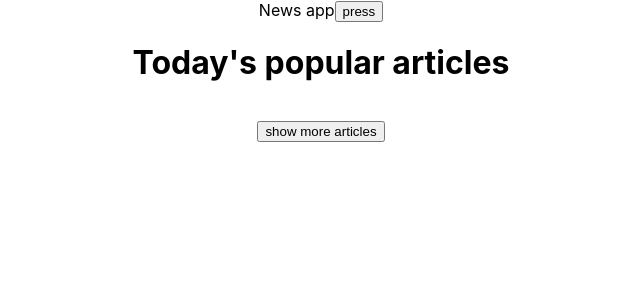
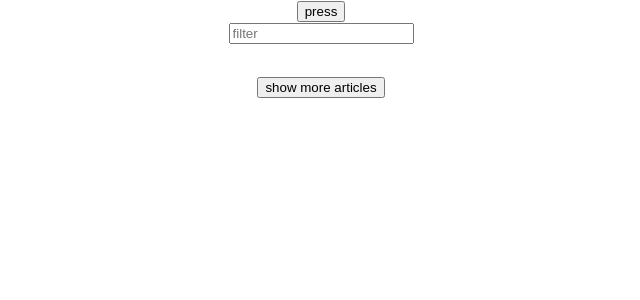
Before and after one commit to colev1/news-finder, a React (Create React App) app: page / in a window 1280 px wide. Shown: the top 300 px of the page, without its empty margins (319-959 px from the left). Built offline with nearby package versions, Linux system fonts and the light colour scheme.

Commit message:
Add new form and nav components

```diff
--- a/src/components/App.js
+++ b/src/components/App.js
@@ -2,6 +2,8 @@ import React, { Component } from 'react';
 import '../styling/App.css';
 import cleanArticles from '../helper';
 import Main from './Main';
+import Form from './Form';
+import Nav from './Nav';
 
 class App extends Component {
   constructor() {
@@ -45,8 +47,8 @@ class App extends Component {
   render() {
     return (
       <div className="App">
-        News app
-          <button onClick={this.fetchNews}> press </button>
+        <Nav fetchNews={this.fetchNews}/>
+        <Form />
         <Main articles={this.state.articles} showMoreArticles={this.showMoreArticles} />
       </div>
     );
--- a/src/components/Form.js
+++ b/src/components/Form.js
@@ -0,0 +1,14 @@
+import React, {Component} from 'react';
+import '../styling/Main.css';
+
+class Form extends Component {
+  render() {
+    return (
+      <form>
+        <input placeholder="filter"/>
+      </form>
+    )
+  }
+}
+
+export default Form;
--- a/src/components/Main.js
+++ b/src/components/Main.js
@@ -1,4 +1,4 @@
-import React, {Component} from 'react';
+import React from 'react';
 import '../styling/Main.css';
 
 const Main = ({articles, showMoreArticles}) => {
@@ -8,7 +8,7 @@ const Main = ({articles, showMoreArticles}) => {
 
   return (
     <div>
-      <h1> Today's popular articles </h1>
+      {/* <h1> Today's popular articles </h1> */}
       <ul className="articles-container">{list}</ul>
       <button onClick={showMoreArticles}>show more articles</button>
     </div>
--- /dev/null
+++ b/src/components/Nav.js
@@ -0,0 +1,11 @@
+import React from 'react';
+
+const Nav = ({fetchNews}) => {
+  return (
+    <div>
+      <button onClick={fetchNews}> press </button>
+    </div>
+  )
+}
+
+export default Nav;
```
Also changed, not shown: src/styling/Form.css (added).
